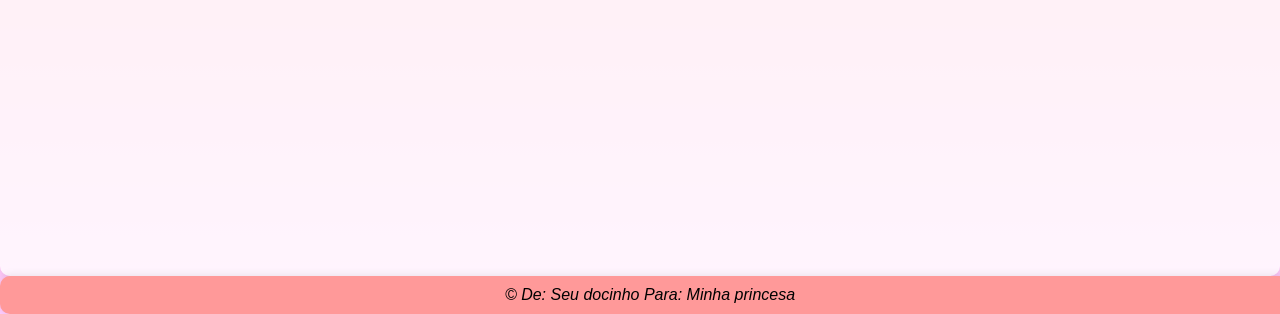
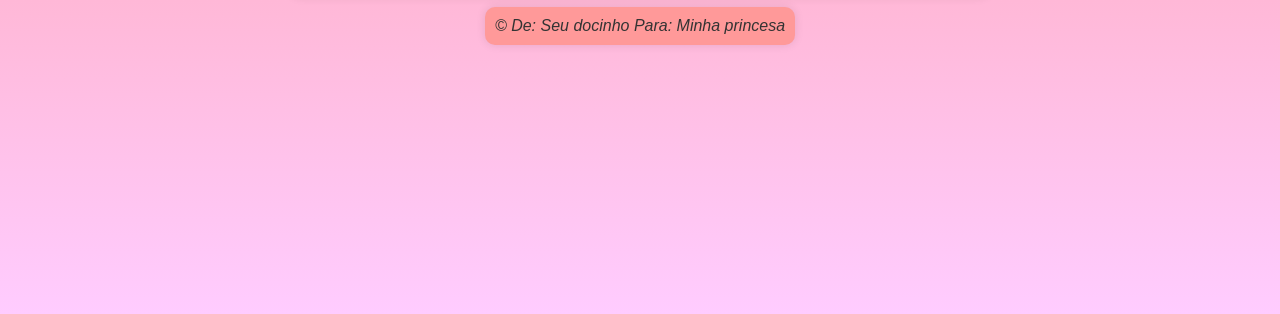
Before and after one commit to vichinskyy/Meu-amorzinho, a plain HTML site: page index.html in a window 1280 px wide. Shown: the part 486-800 px from the top of the page. Drawn offline with Linux system fonts and the light colour scheme.

Commit message:
Update styles.css

```diff
--- a/styles.css
+++ b/styles.css
@@ -3,8 +3,11 @@ body {
     padding: 0;
     font-family: 'Arial', sans-serif;
     background: linear-gradient(to bottom, #ff9999, #ffccff);
-    min-height: 100vh; /* Garante que o corpo ocupe pelo menos a altura da janela */
+    height: 100vh;
     display: flex;
+    justify-content: center;
+    align-items: center;
+    color: #333;
     flex-direction: column;
 }
 
@@ -14,18 +17,17 @@ body {
     padding: 20px;
     border-radius: 10px;
     box-shadow: 0 0 10px rgba(0, 0, 0, 0.1);
-    flex: 1; /* Adicionado para empurrar o rodapé para o fundo */
+
 }
-
 .footer {
     text-align: center;
     padding: 10px;
     background: rgba(255, 255, 255, 0.8);
     border-radius: 10px;
     box-shadow: 0 0 10px rgba(0, 0, 0, 0.1);
+    margin-top: 10px;
     font-style: italic;
-    background: #ff9999;
-    width: 100%; /* Adicionado para garantir que o rodapé ocupe toda a largura */
+    background: #ff9999
 }
 
 h1 {
```
